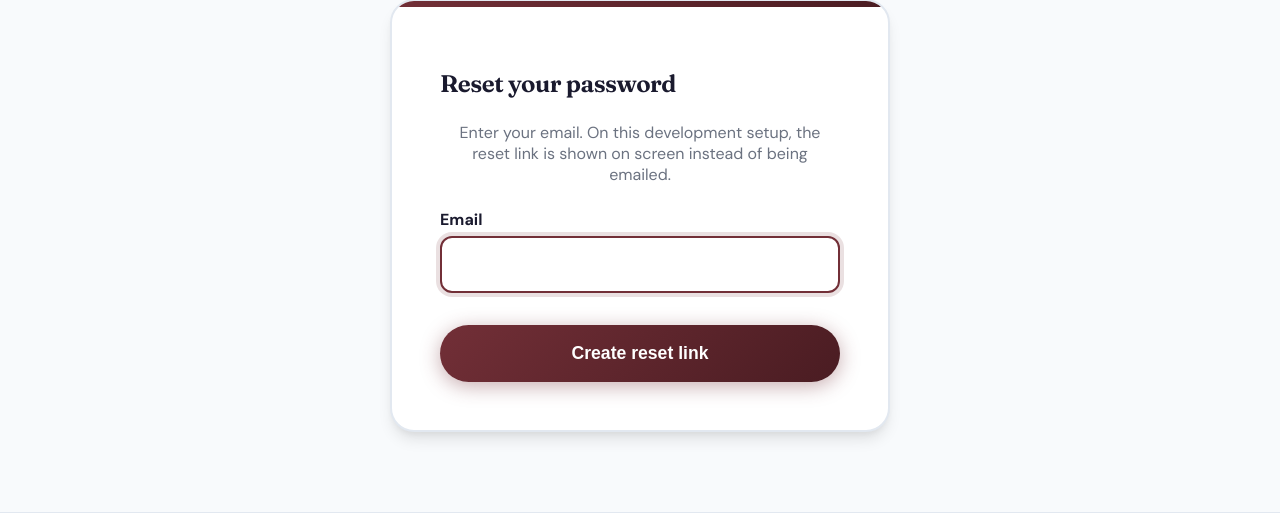
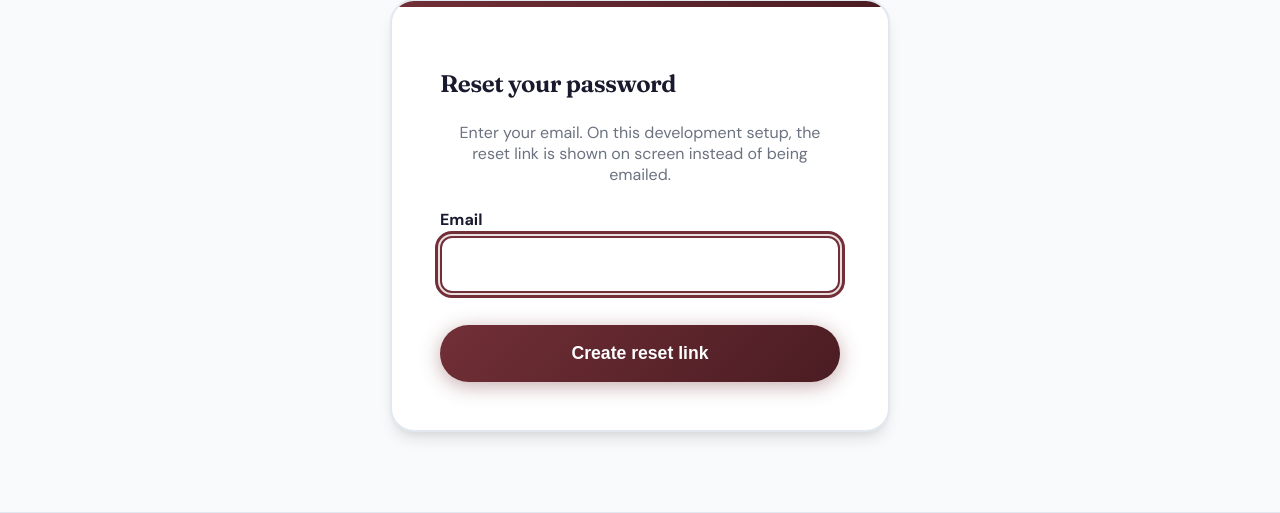
Before and after one commit to MELRAMLY95/SpeakEd, a Flask app: page /forgot-password in a window 1280 px wide, with the restyled element focused. Shown: the part 147-660 px from the top of the page. Run offline with Flask 3, Linux system fonts and the light colour scheme.

Commit message:
describe what I changed

```diff
--- a/static/css/auth.css
+++ b/static/css/auth.css
@@ -6,7 +6,8 @@
 .auth-card form { display: grid; gap: 20px; margin-top: 24px; }
 .auth-card label { font-weight: 600; color: var(--ink); font-size: 1rem; }
 .auth-card input { padding: 16px; border: 2px solid var(--line); border-radius: 12px; font-size: 1rem; transition: all 0.3s ease; }
-.auth-card input:focus { border-color: var(--wine); box-shadow: 0 0 0 4px rgba(114, 47, 55, 0.15); outline: none; }
+.auth-card input:focus { border-color: var(--wine); box-shadow: 0 0 0 4px rgba(114, 47, 55, 0.15); }
+.auth-card input:focus-visible { outline: 3px solid var(--wine); outline-offset: 2px; }
 .auth-card .btn { width: 100%; margin-top: 12px; padding: 18px 32px; font-size: 1.1rem; }
 .reset-link { word-break: break-all; text-align: center; margin-top: 20px; color: var(--wine); }
 .auth-card p { text-align: center; color: var(--muted); margin-top: 24px; }
--- a/static/css/style.css
+++ b/static/css/style.css
@@ -162,7 +162,8 @@ h1, h2, h3 { font-family: "Fraunces", Georgia, serif; font-weight: 640; letter-s
 
 html { scroll-behavior: smooth; }
 
-*:focus { outline: none; }
+/* Keep focus outline for accessibility, only hide on mouse interaction */
+*:focus:not(:focus-visible) { outline: none; }
 *:focus-visible { outline: 3px solid var(--wine); outline-offset: 2px; }
 .flash { padding: 10px 14px; border-radius: 10px; background: #fff; border: 1px solid var(--line); animation: slideIn 0.3s ease-out; }
 .flash-error { border-color: var(--danger); background: #fff5f5; }
@@ -172,7 +173,8 @@ html { scroll-behavior: smooth; }
 .stack { display: grid; gap: 14px; }
 label { display: grid; gap: 6px; font-weight: 500; }
 input, textarea, select { font: inherit; padding: 10px 12px; border-radius: 10px; border: 1px solid var(--line); background: #fff; transition: all 0.2s ease; }
-input:focus, textarea:focus, select:focus { outline: none; border-color: var(--wine); box-shadow: 0 0 0 3px rgba(114, 47, 55, 0.1); }
+input:focus, textarea:focus, select:focus { border-color: var(--wine); box-shadow: 0 0 0 3px rgba(114, 47, 55, 0.1); }
+input:focus-visible, textarea:focus-visible, select:focus-visible { outline: 3px solid var(--wine); outline-offset: 2px; }
 .eyebrow { text-transform: uppercase; letter-spacing: 0.12em; font-size: 0.75rem; color: var(--gold); font-weight: 700; }
 .notice { background: #fff7e8; border: 1px solid #ead7a8; padding: 12px 14px; border-radius: 10px; }
 
```
